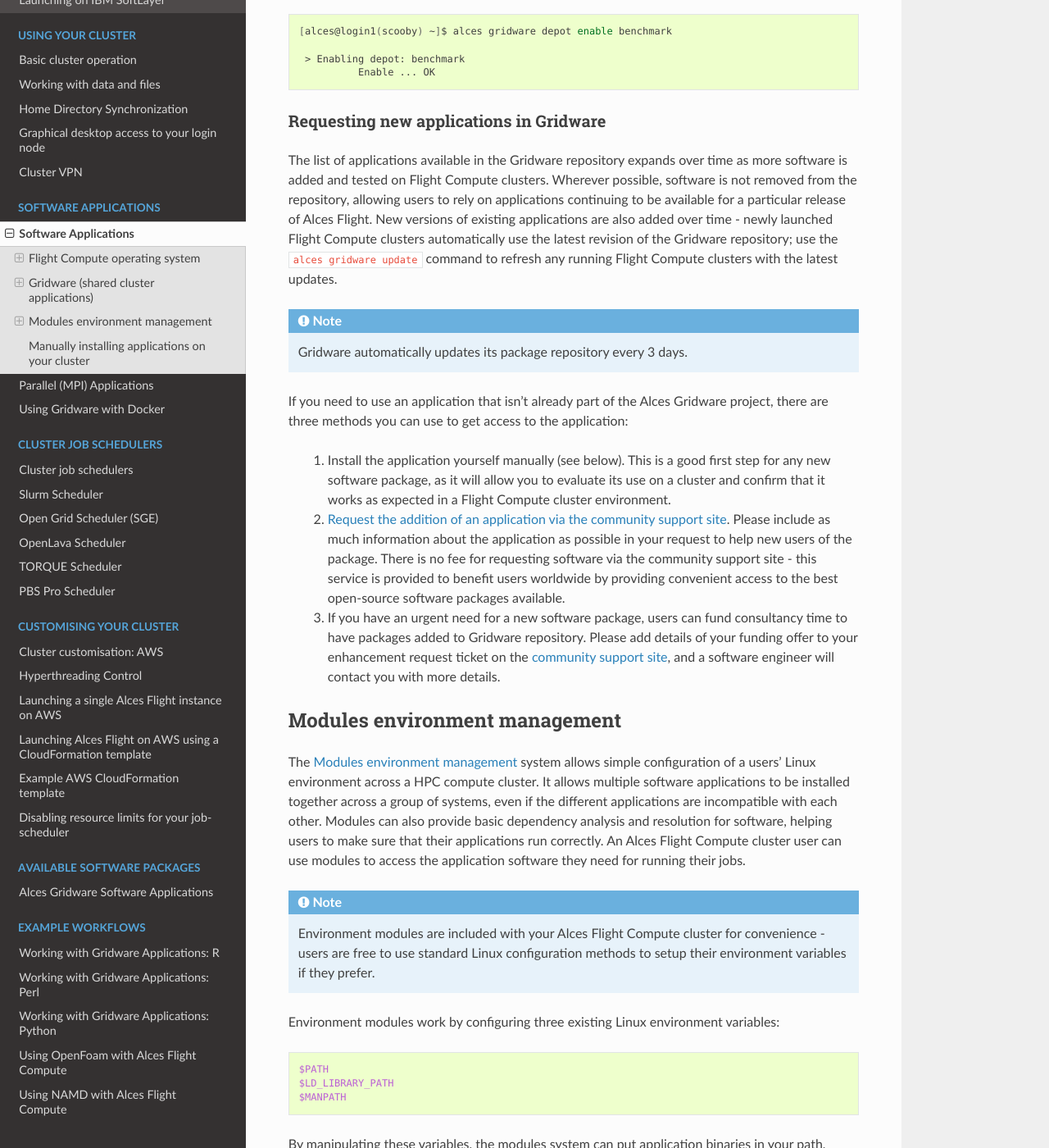
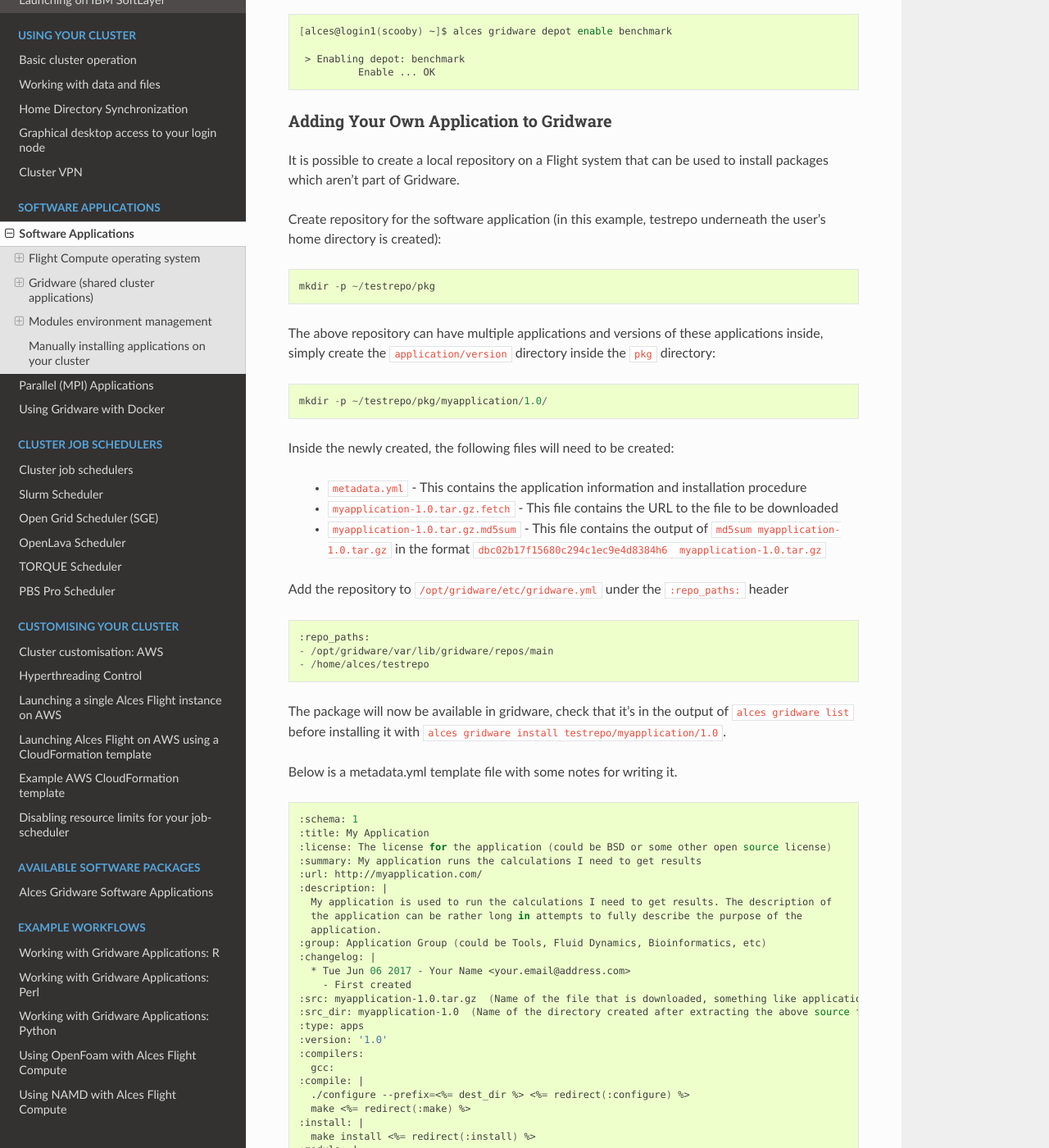
Before and after one commit to alces-software/flight-appliance-docs, a Sphinx documentation site: the page built from docs/source/apps/apps.rst, in a window 1280 px wide and 1400 px high, scrolled down 9477 px. Shown: the whole window at 82% size. Built offline with Sphinx 7.4.7 and the Read the Docs theme 2.0.0, drawn with Linux system fonts in a browser that asks for light colours; some of the changed text lies outside the part shown.

Commit message:
Added guide to adding application to gridware with metadata file

```diff
--- a/docs/source/apps/apps.rst
+++ b/docs/source/apps/apps.rst
@@ -362,6 +362,71 @@
      > Enabling depot: benchmark
               Enable ... OK
 
+Adding Your Own Application to Gridware
+---------------------------------------
+
+It is possible to create a local repository on a Flight system that can be used to install packages which aren't part of Gridware.
+
+.. note: Gridware specialises in building applications from source so usually the file will be a tar file. This guide assumes that the software comes packaged in a tar file for extraction and compilation.
+
+Create repository for the software application (in this example, testrepo underneath the user's home directory is created)::
+
+    mkdir -p ~/testrepo/pkg
+
+The above repository can have multiple applications and versions of these applications inside, simply create the ``application/version`` directory inside the ``pkg`` directory::
+
+   mkdir -p ~/testrepo/pkg/myapplication/1.0/
+
+Inside the newly created, the following files will need to be created:
+
+ - ``metadata.yml`` - This contains the application information and installation procedure
+ - ``myapplication-1.0.tar.gz.fetch`` - This file contains the URL to the file to be downloaded
+ - ``myapplication-1.0.tar.gz.md5sum`` - This file contains the output of ``md5sum myapplication-1.0.tar.gz`` in the format ``dbc02b17f15680c294c1ec9e4d8384h6  myapplication-1.0.tar.gz``
+
+Add the repository to ``/opt/gridware/etc/gridware.yml`` under the ``:repo_paths:`` header ::
+
+    :repo_paths:
+    - /opt/gridware/var/lib/gridware/repos/main
+    - /home/alces/testrepo
+
+The package will now be available in gridware, check that it's in the output of ``alces gridware list`` before installing it with ``alces gridware install testrepo/myapplication/1.0``.
+
+Below is a metadata.yml template file with some notes for writing it.
+
+.. code:: bash
+
+    :schema: 1
+    :title: My Application
+    :license: The license for the application (could be BSD or some other open source license)
+    :summary: My application runs the calculations I need to get results
+    :url: http://myapplication.com/
+    :description: |
+      My application is used to run the calculations I need to get results. The description of
+      the application can be rather long in attempts to fully describe the purpose of the
+      application.
+    :group: Application Group (could be Tools, Fluid Dynamics, Bioinformatics, etc)
+    :changelog: |
+      * Tue Jun 06 2017 - Your Name <your.email@address.com>
+        - First created
+    :src: myapplication-1.0.tar.gz  (Name of the file that is downloaded, something like application-version.tar.gz to match the .fetch & .md5sum files)
+    :src_dir: myapplication-1.0  (Name of the directory created after extracting the above source file)
+    :type: apps
+    :version: '1.0'
+    :compilers:
+      gcc:
+    :compile: |
+      ./configure --prefix=<%= dest_dir %> <%= redirect(:configure) %>
+      make <%= redirect(:make) %>
+    :install: |
+      make install <%= redirect(:install) %>
+    :module: |
+      setenv ${appcaps}DIR ${appdir}
+      setenv ${appcaps}BIN ${appdir}/bin/
+      setenv ${appcaps}LIB ${appdir}/lib/
+      setenv ${appcaps}SHARE ${appdir}/share/
+
+      prepend-path PATH ${appdir}/bin/
+      prepend-path LD_LIBRARY_PATH ${appdir}/lib/
 
 Requesting new applications in Gridware
 ---------------------------------------
```
